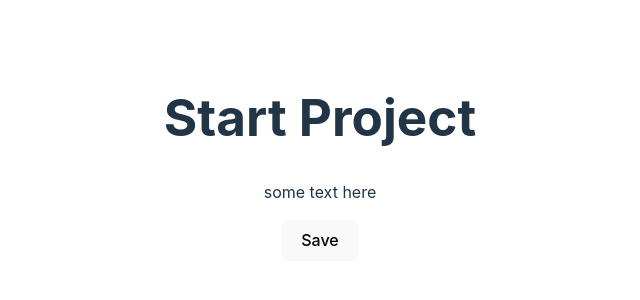
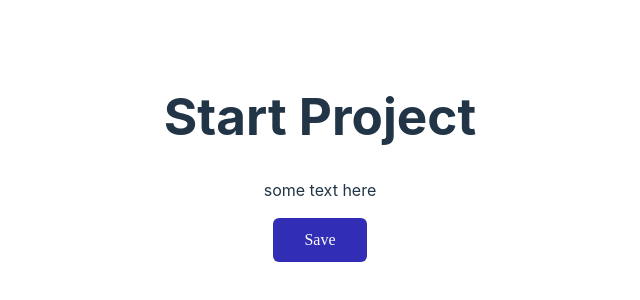
Before and after one commit to getFrontend/react-app-first, a React (Vite) app: page / in a window 1280 px wide. Shown: the part 242-542 px from the top of the page, without its empty margins (320-960 px from the left). Built offline with nearby package versions, Linux system fonts and the light colour scheme.

Commit message:
add base style to Button component

```diff
--- a/src/App.jsx
+++ b/src/App.jsx
@@ -7,7 +7,7 @@ function App() {
     <>
       <h1>Start Project</h1>
       <p>some text here</p>
-      <Button></Button>
+      <Button />
     </>
   );
 }
--- /dev/null
+++ b/src/components/Button/Button.css
@@ -0,0 +1,34 @@
+.button {
+  border-radius: 6px;
+  border: 1px solid transparent;
+  padding: 8px 30px;
+  font-family: inherit;
+  cursor: pointer;
+  transition: border-color 0.25s;
+
+  color: #FFF;
+
+  text-align: center;
+  font-family: Source Sans Pro;
+  font-size: 16px;
+  font-style: normal;
+  font-weight: 400;
+  line-height: 26px;
+}
+
+.button:hover {
+  border-color: #646cff;
+}
+
+.button:focus,
+.button:focus-visible {
+  outline: 4px auto -webkit-focus-ring-color;
+}
+
+.accent {
+  background: #312EB5;
+}
+
+.accent:hover {
+  background-color: #4b53da;
+}
--- a/src/components/Button/Button.jsx
+++ b/src/components/Button/Button.jsx
@@ -1,7 +1,9 @@
+import './Button.css';
+
 function Button() {
 
   return (
-    <button>Save</button>
+    <button className='button accent'>Save</button>
   );
 }
 
```
